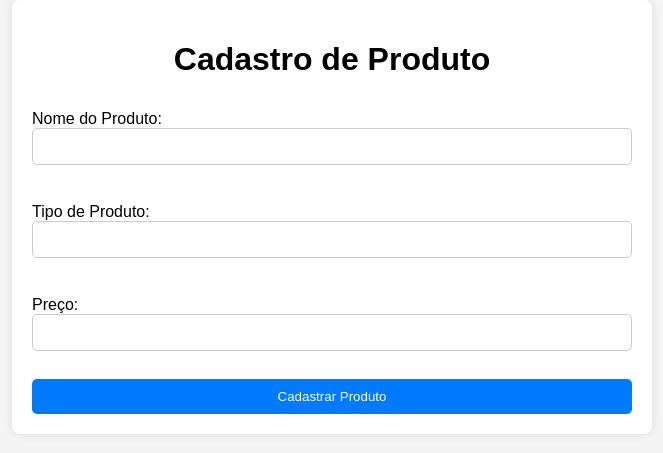
After one commit to Priscillaqfer/PrisSales, a Flask app: template templates/cadastro_produto.html in a window 1280 px wide. The commit adds this page. Shown: the top 453 px of the page, without its empty margins (308-971 px from the left). Run offline with Flask 3, Linux system fonts and the light colour scheme; the template is opened without the code that fills it, so the values that code supplies are empty.

Commit message:
Criando cadastro produto

```diff
--- /dev/null
+++ b/templates/cadastro_produto.html
@@ -0,0 +1,36 @@
+<!DOCTYPE html>
+<html lang="pt-br">
+<head>
+    <meta charset="UTF-8">
+    <meta name="viewport" content="width=device-width, initial-scale=1.0">
+    <title>Cadastro de Produto</title>
+    <link rel="stylesheet" href="{{ url_for('static', filename='style.css') }}">
+</head>
+<body>
+    <div class="container">
+        <!-- Exibir mensagens flash -->
+        {% with messages = get_flashed_messages(with_categories=true) %}
+            {% if messages %}
+                {% for category, message in messages %}
+                    <div class="alert alert-{{ category }}">
+                        {{ message }}
+                    </div>
+                {% endfor %}
+            {% endif %}
+        {% endwith %}
+
+        <h1>Cadastro de Produto</h1>
+        <form action="{{ url_for('cadastro_produto') }}" method="POST">
+            <!-- Campos do formulário -->
+            <label for="nome_produto">Nome do Produto:</label>
+            <input type="text" name="nome_produto" id="nome_produto" required><br>
+
+            <label for="tipo_produto">Tipo de Produto:</label>
+            <input type="text" name="tipo_produto" id="tipo_produto" required><br>
+
+            <label for="preco">Preço:</label>
+            <input type="number" name="preco" id="preco" step="0.01" required><br>
+
+            <button type="submit">Cadastrar Produto</button>
+        </form>
+    </div>
```
Also changed, not shown: exec.py (+22 -4 lines), templates/index.html (+4 -3 lines), 1 other file.
